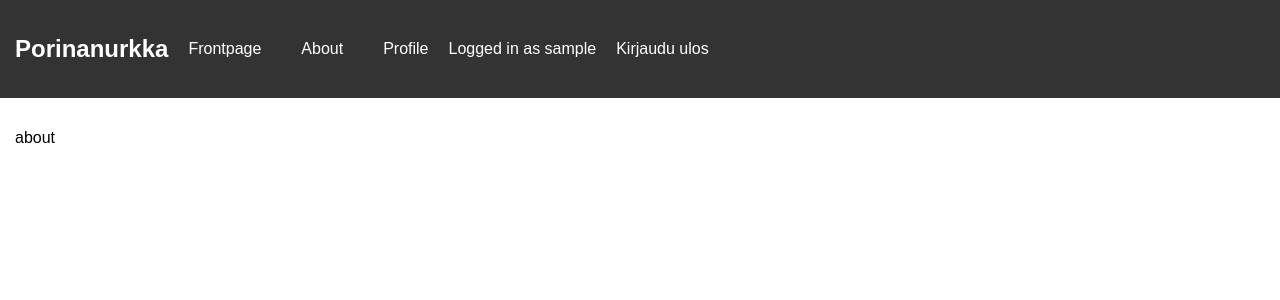
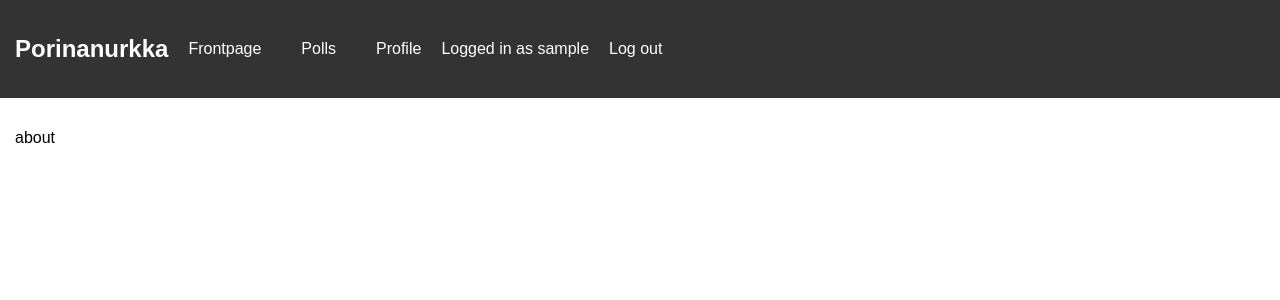
Before and after one commit to EetuHuttula/TKT20019---Keskustelusovellus, a Flask app: page /about in a window 1280 px wide. Shown: the top 300 px of the page. Run offline with Flask 3, Linux system fonts and the light colour scheme; the visitor is signed in with stand-in values (Sample User, id 1).

Commit message:
navbar in english and route for polls page

```diff
--- a/templates/components/navbar.html
+++ b/templates/components/navbar.html
@@ -3,13 +3,13 @@
 <nav class="navbar">
        <h2 class="porina-nurkka">Porinanurkka</h2>
     <a href="/">Frontpage</a>
-    <a href="/about">About</a>
+    <a href="/polls">Polls</a>
     <a href="/profile">Profile</a>
 
     {% if session.username %}
         <p><span>Logged in as {{ session.username }}</span></p>
-        <a href="/logout">Kirjaudu ulos</a>
+        <a href="/logout">Log out</a>
     {% else %}
-        <a href="/login">Kirjaudu sisään</a>
+        <a href="/login">login</a>
     {% endif %}
 </nav>
```
